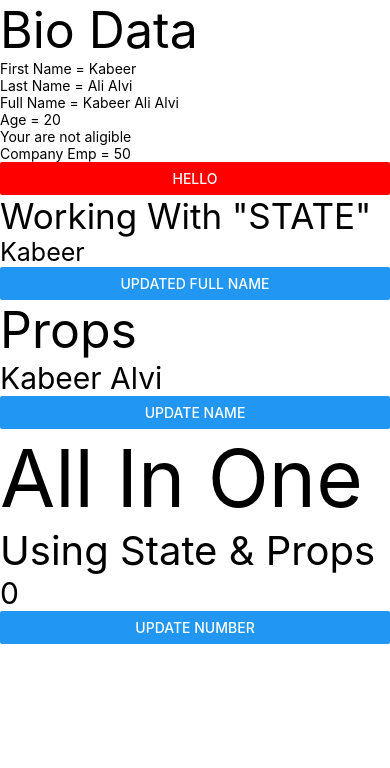
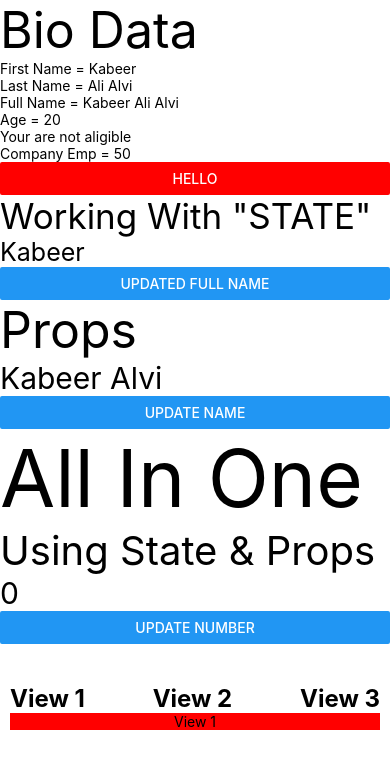
Before and after one commit to Kabeer6568/react-native-tutorial, a React Native app in the folder AwesomeProject/: screen / in a window 390 px wide. Shown: the top 768 px of the page. Built offline with nearby package versions, Linux system fonts and the light colour scheme.

Commit message:
Experiments

```diff
--- a/AwesomeProject/App.tsx
+++ b/AwesomeProject/App.tsx
@@ -16,7 +16,8 @@ import BioData from './components/BioData';
 import UseState from './components/UseState';
 import Props from './components/Props';
 import AllInOne from './components/AllInOne';
-
+import Tabs from './components/Task';
+import HoverableButton from './components/HoverableButton';
 
 
 const App = () => {
@@ -35,6 +36,9 @@ const App = () => {
 
       <AllInOne />
 
+      <Tabs />
+
+
       </ScrollView>
     </>
   );
--- /dev/null
+++ b/AwesomeProject/components/HoverableButton.jsx
@@ -0,0 +1,36 @@
+import React, { useState } from "react";
+import { TouchableOpacity,StyleSheet, Text } from "react-native";
+
+const HoverableButton = ({title}) =>{
+
+    const [isHovered, setIsHovered] = useState(false)
+
+return(
+
+        <TouchableOpacity
+        onPressIn={()=>setIsHovered(true)}
+        onPressOut={()=>setIsHovered(false)}
+        style = {{backgroundColor: isHovered  ? "lightgray" : "white"}}
+        >
+            <Text style={styles.textStyle}>
+                {title}
+            </Text>
+        </TouchableOpacity>
+
+)
+
+
+}
+
+const styles = StyleSheet.create({
+
+
+    textStyle: {
+        fontWeight: "bold",
+        fontSize: 24
+    },
+
+
+})
+
+export default HoverableButton
--- /dev/null
+++ b/AwesomeProject/components/Task.jsx
@@ -0,0 +1,104 @@
+import React, { useState } from "react";
+import { Text, View, StyleSheet, TouchableOpacity } from "react-native"
+import HoverableButton from "./HoverableButton";
+
+
+const view1 = () => {
+    return (
+        <View style={{ backgroundColor: "red", alignItems: "center", flex: 1,  justifyContent:"center" }}>
+            <Text>
+                View 1
+            </Text>
+        </View>
+    )
+}
+const view2 = () => {
+    return (
+        <View style={{ backgroundColor: "green", alignItems: "center", justifyContent:"center", flex:1}}>
+            <Text>
+                View 2
+            </Text>
+        </View>
+    )
+}
+const view3 = () => {
+    return (
+        <View style={{ backgroundColor: "yellow", alignItems: "center", flex: 1,justifyContent:"center" }}>
+            <Text>
+                View 3
+            </Text>
+        </View>
+    )
+}
+
+
+const Tabs = () => {
+
+    const [index , setIndex] = useState(1)
+
+    return (
+
+        <View style={styles.container}>
+            <View style={{ flex: 1 }}>
+                <View style={styles.viewStyle}>
+                    <TouchableOpacity onPress={()=>setIndex(1)}>
+                        <Text style={styles.textStyle}>
+                            View 1
+                        </Text>
+                        {/* <HoverableButton title={"View 1"}  />  onPress={()=>setIndex(1)}*/}
+
+                    </TouchableOpacity>
+
+
+
+
+                    <TouchableOpacity onPress={()=>setIndex(2)}>
+                        <Text style={styles.textStyle}>
+                            View 2
+                        </Text>
+
+                    </TouchableOpacity>
+
+
+
+
+                    <TouchableOpacity onPress={()=>setIndex(3)}>
+                        <Text style={styles.textStyle}>
+                            View 3
+                        </Text>
+
+                    </TouchableOpacity>
+                </View>
+
+                {index == 1 ? view1(): index== 2 ? view2(): view3()}
+
+            </View>
+        </View>
+
+    )
+
+}
+
+
+const styles = StyleSheet.create({
+    container: {
+        flex: 1,
+        marginTop: 30,
+        padding: 10
+
+    },
+    viewStyle: {
+        flexDirection: "row",
+        justifyContent: "space-between",
+
+    },
+
+    textStyle: {
+        fontWeight: "bold",
+        fontSize: 24
+    },
+
+
+})
+
+export default Tabs
```
